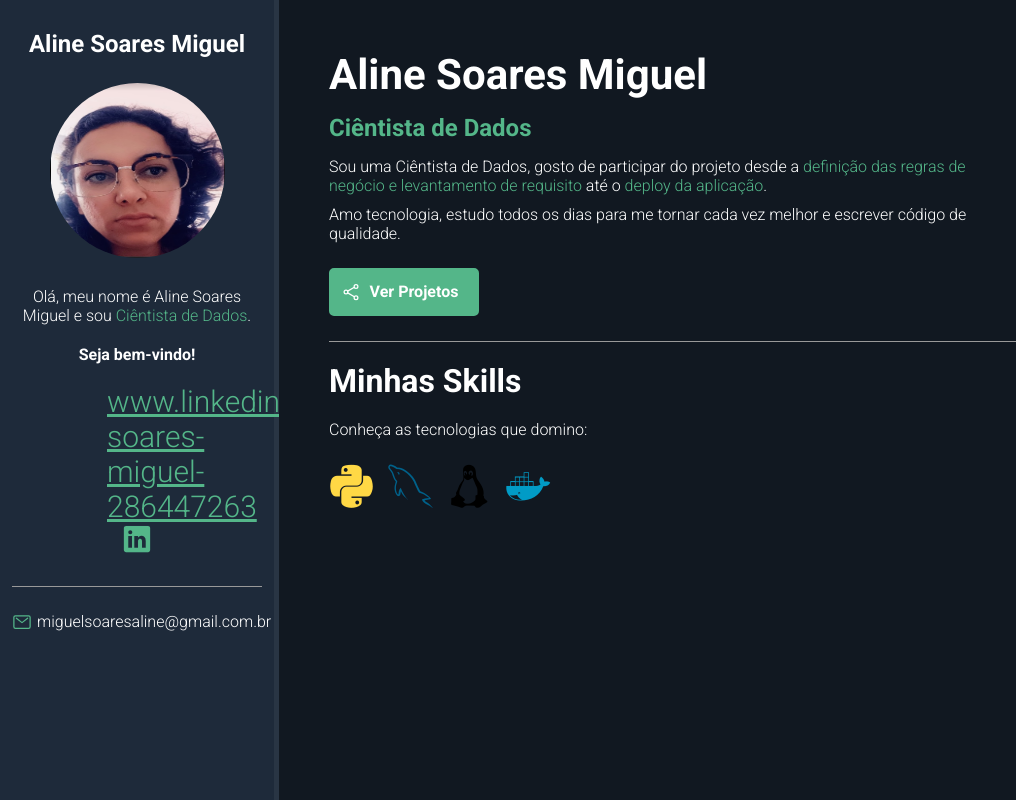
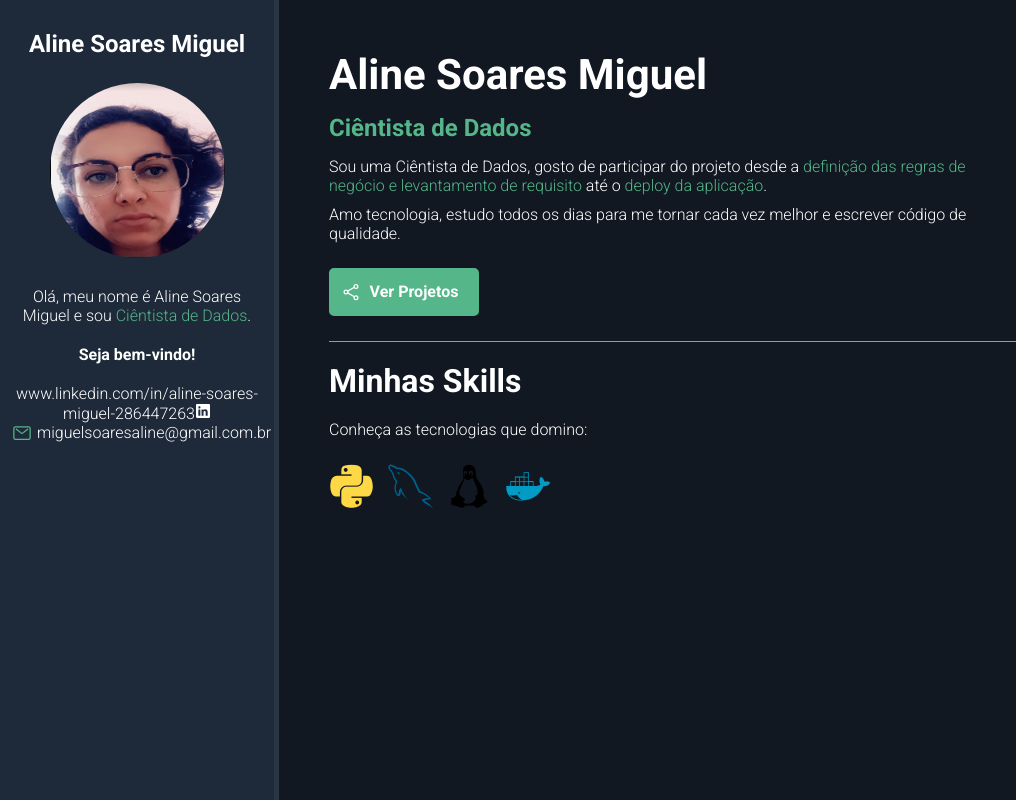
Before and after one commit to aline-miguel/aline-miguel.github.io, a plain HTML site: page index.html in a window 1280 px wide. Shown: the whole page, without its empty margins (0-1016 px from the left). Drawn offline with nearby package versions, Linux system fonts and the light colour scheme.

Commit message:
corrigi o linkedin

```diff
--- a/css/styles.css
+++ b/css/styles.css
@@ -67,20 +67,17 @@
   #social-container {
     display: flex;
     justify-content: center;
-    list-style: none;
-    border-bottom: 1px solid var(--border-color);
-    margin-bottom: 25px;
-    padding-bottom: 25px;
   }
 
-  #social-container li {
+  #social-container ion-icon,
+  #social-container a {
     flex: 1 1 0;
-    max-width: 60px;
   }
 
-  #social-container li a {
-    color: var(--main-color);
-    font-size: 30px;
+  #social-container a {
+    color: var(--main-text-color);
+    text-decoration: none;
+    max-width: 225px;
   }
 
   #email-container {
```
